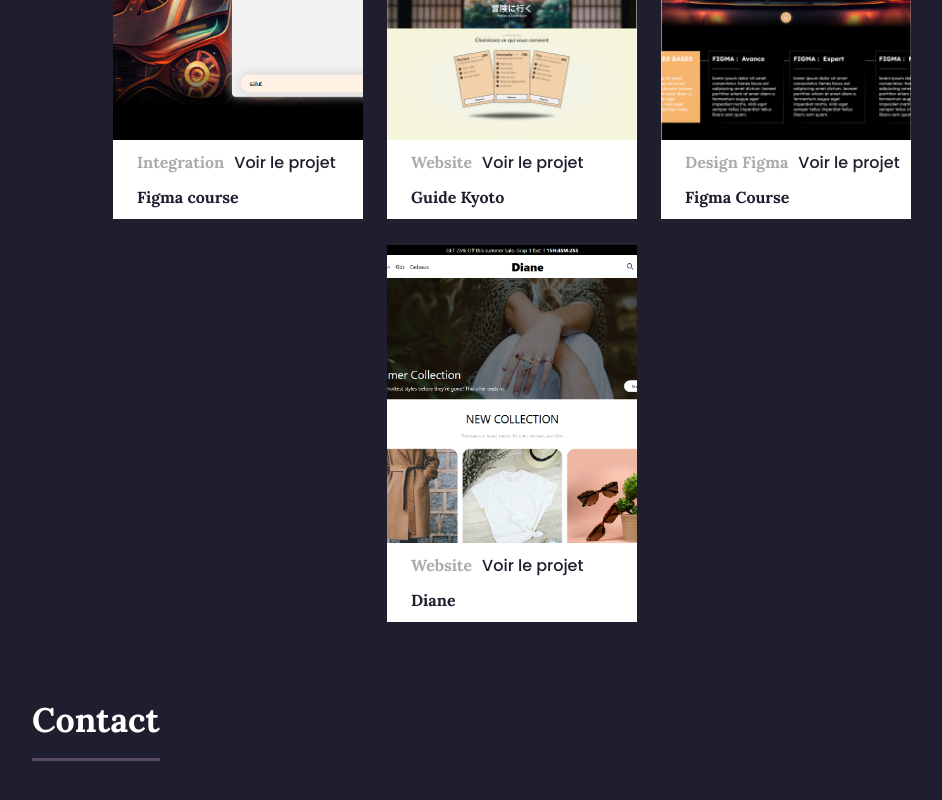
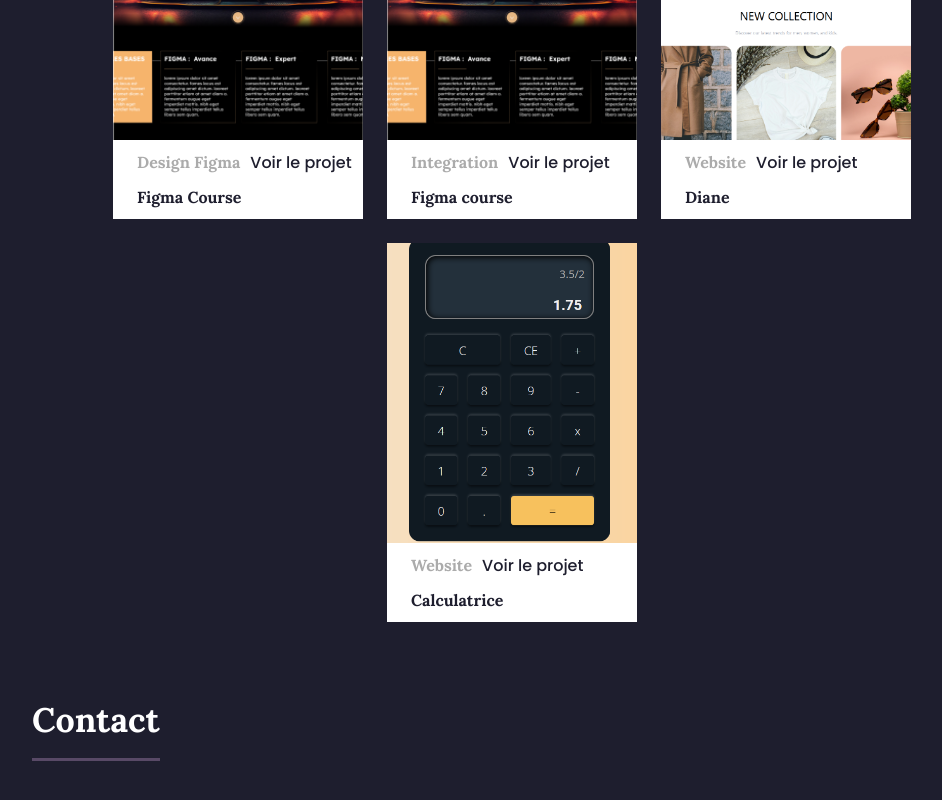
Before and after one commit to didicodeX/didi-code, a Vue app: page / in a window 1280 px wide. Shown: the part 3146-3946 px from the top of the page, without its empty margins (128-1070 px from the left). Built offline with nearby package versions, Linux system fonts and the light colour scheme.

Commit message:
Mise à jour des variables de typographie et réorganisation des projets dans CardsProjects.vue

```diff
--- a/src/assets/styles/abstracts/_variables.scss
+++ b/src/assets/styles/abstracts/_variables.scss
@@ -127,11 +127,6 @@ $link-lg: (
   font-weight: 500
 );
 
-$link-xl: (
-  font-size: 18px,
-  line-height: 28px,
-  font-weight: 500
-);
 
 $font-special: "Roboto", sans-serif;
 
--- a/src/assets/styles/base/_typography.scss
+++ b/src/assets/styles/base/_typography.scss
@@ -54,8 +54,8 @@ a {
   }
 
   @include xl {
-    font-size: map.get($link-xl, font-size);
-    line-height: map.get($link-xl, line-height);
+    font-size: map.get($link-lg, font-size);
+    line-height: map.get($link-lg, line-height);
   }
 
   color: $link-color;
--- a/src/components/CardsProjects.vue
+++ b/src/components/CardsProjects.vue
@@ -13,38 +13,38 @@
 
 <script lang="ts" setup>
 import { ref } from 'vue'
-import figmaCourseChatbot from '../assets/img/figmaCourseChatbot.png'
-import kyotoSite from '../assets/img/KyotoSite.png'
+// import figmaCourseChatbot from '../assets/img/figmaCourseSite.png'
+import Calculatrice from '../assets/img/calculatrice.png'
 import figmaCourseSite from '../assets/img/figmaCourseSite.png'
 import diane from '../assets/img/diane.png'
 import CardProject from './CardProject.vue'
 const projects = ref([
-  {
+{
     id: 1,
-    name: 'Figma course',
-    link: 'https://figma-course-pi.vercel.app/',
-    img: figmaCourseChatbot,
-    categorie: 'Integration',
-  },
-  {
-    id: 2,
-    name: 'Guide Kyoto',
-    link: 'https://guide-kyoto.vercel.app/',
-    img: kyotoSite,
-    categorie: 'Website',
-  },
-  {
-    id: 3,
     name: 'Figma Course',
     link: 'https://www.figma.com/design/qZBIuCbbhoCynV8NzHtxMc/Figma-Courses---Site?node-id=0-1&node-type=canvas&t=JVGCaL3sxRtG1a3x-0',
     img: figmaCourseSite,
     categorie: 'Design Figma',
   },
   {
-    id: 4,
+    id: 2,
+    name: 'Figma course',
+    link: 'https://figma-course-pi.vercel.app/',
+    img: figmaCourseSite,
+    categorie: 'Integration',
+  },
+  {
+    id: 3,
     name: 'Diane',
     link: 'https://diane-sale.vercel.app/',
     img: diane,
+    categorie: 'Website',
+  },
+  {
+    id: 4,
+    name: 'Calculatrice',
+    link: 'https://calculatrice-vanilla.vercel.app/',
+    img: Calculatrice,
     categorie: 'Website',
   },
 ])
```
Also changed, not shown: src/assets/img/calculatrice.png (added).
